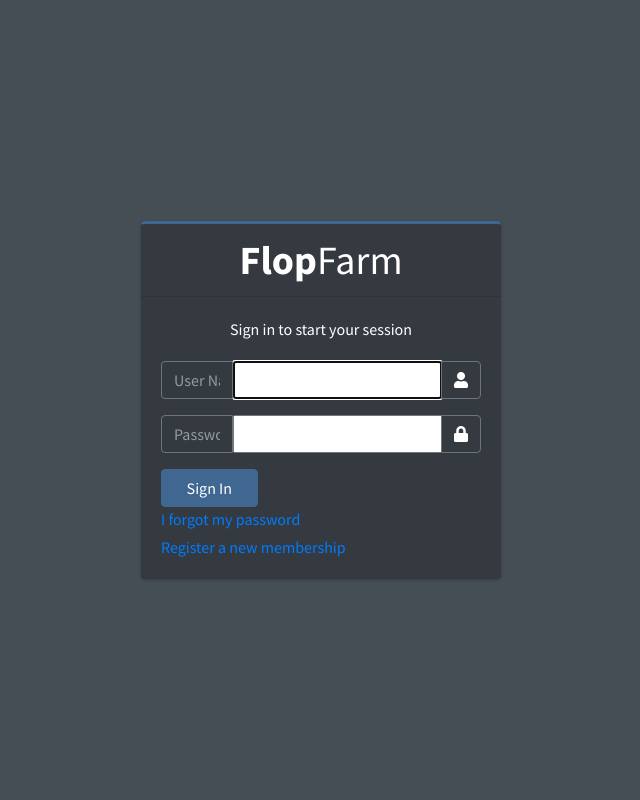
After one commit to FlopFarm/FlopFarmDjango, a Django app: page /accounts/login/ in a window 1280 px wide. The commit adds this page. Shown: the whole page, without its empty margins (319-959 px from the left). Run offline with Django 3.2, Linux system fonts and the light colour scheme; some libraries are stand-ins or nearby versions.

Commit message:
add user system

```diff
--- a/flopfarm/flopfarm/settings.py
+++ b/flopfarm/flopfarm/settings.py
@@ -52,10 +52,12 @@ MIDDLEWARE = [
 
 ROOT_URLCONF = 'flopfarm.urls'
 
+import os # needed by code below
+
 TEMPLATES = [
     {
         'BACKEND': 'django.template.backends.django.DjangoTemplates',
-        'DIRS': [],
+        'DIRS': [os.path.join(BASE_DIR, 'templates')],
         'APP_DIRS': True,
         'OPTIONS': {
             'context_processors': [
@@ -100,6 +102,8 @@ AUTH_PASSWORD_VALIDATORS = [
     },
 ]
 
+# Redirect to home URL after login (Default redirects to /accounts/profile/)
+LOGIN_REDIRECT_URL = '/'
 
 # Internationalization
 # https://docs.djangoproject.com/en/3.2/topics/i18n/
--- a/flopfarm/flopfarm/urls.py
+++ b/flopfarm/flopfarm/urls.py
@@ -1,7 +1,7 @@
 '''
 Author: your name
 Date: 2021-04-29 21:23:40
-LastEditTime: 2021-04-29 21:32:35
+LastEditTime: 2021-05-02 15:57:15
 LastEditors: Please set LastEditors
 Description: In User Settings Edit
 FilePath: /FlopFarmAdminLTE/flopfarm/flopfarm/urls.py
@@ -47,3 +47,9 @@ from django.conf import settings
 from django.conf.urls.static import static
 
 urlpatterns += static(settings.STATIC_URL, document_root=settings.STATIC_ROOT)
+
+#Add Django site authentication urls (for login, logout, password management)
+
+urlpatterns += [
+    path('accounts/', include('django.contrib.auth.urls')),
+]
--- a/flopfarm/flopfarm_admin/templates/market.html
+++ b/flopfarm/flopfarm_admin/templates/market.html
@@ -145,7 +145,6 @@ FlopFarm | Market
                 <script>
                   $(document).ready(function(){
                     $("#ExpT{{ ins.id }}").change(function(){
-                      console.log("Change!");
                       t = $("#ExpT{{ ins.id }}").val();
                       pay = {{ ins.hourly_price }} * t;
                       pay = pay.toString();
--- a/flopfarm/flopfarm_admin/urls.py
+++ b/flopfarm/flopfarm_admin/urls.py
@@ -1,7 +1,7 @@
 '''
 Author: your name
 Date: 2021-04-29 21:33:43
-LastEditTime: 2021-05-01 23:33:31
+LastEditTime: 2021-05-02 15:57:41
 LastEditors: Please set LastEditors
 Description: In User Settings Edit
 FilePath: /FlopFarmAdminLTE/flopfarm/flopfarm_admin/urls.py
@@ -11,7 +11,6 @@ from django.urls import path
 from . import views
 
 urlpatterns = [
-    path('', views.login, name='login'),
-    path('dashboard/', views.dashboard, name = 'dashboard'),
+    path('', views.dashboard, name='dashboard'),
     path('market/', views.market, name = 'market')
 ]
--- /dev/null
+++ b/flopfarm/templates/registration/login.html
@@ -0,0 +1,107 @@
+<!--
+ * @Author: your name
+ * @Date: 2021-04-11 09:05:16
+ * @LastEditTime: 2021-05-02 15:47:45
+ * @LastEditors: Please set LastEditors
+ * @Description: In User Settings Edit
+ * @FilePath: /Group Project/FlopFarm/pages/FlopFarm/login.html
+-->
+<!DOCTYPE html>
+<html lang="en">
+<head>
+  <meta charset="utf-8">
+  <meta name="viewport" content="width=device-width, initial-scale=1">
+  <title>FlopFarm | Log in</title>
+
+  {% load static %}
+  <!-- Google Font: Source Sans Pro -->
+  <link rel="stylesheet" href="https://fonts.googleapis.com/css?family=Source+Sans+Pro:300,400,400i,700&display=fallback">
+  <!-- Font Awesome -->
+  <link rel="stylesheet" href="{% static 'plugins/fontawesome-free/css/all.min.css' %}">
+  <!-- icheck bootstrap -->
+  <link rel="stylesheet" href="{% static 'plugins/icheck-bootstrap/icheck-bootstrap.min.css' %}">
+  <!-- Theme style -->
+  <link rel="stylesheet" href="{% static 'dist/css/adminlte.min.css' %}">
+</head>
+
+<body class="hold-transition login-page dark-mode">
+<div class="login-box">
+  <!-- /.login-logo -->
+  <div class="card card-outline card-primary">
+    <div class="card-header text-center">
+      <a href="{% url 'dashboard' %}" class="h1"><b>Flop</b>Farm</a>
+    </div>
+    <div class="card-body">
+      <p class="login-box-msg">Sign in to start your session</p>
+
+      {% if form.errors %}
+      <p class="login-box-msg">Your username and password didn't match. Please try again.</p>
+      {% endif %}
+
+      {% if next %}
+        {% if user.is_authenticated %}
+          <p>Your account doesn't have access to this page. To proceed,
+          please login with an account that has access.</p>
+        {% else %}
+          <p>Please login to see this page.</p>
+        {% endif %}
+      {% endif %}
+
+      <form action="{% url 'login' %}" method="post">
+        {% csrf_token %}
+        <div class="input-group mb-3">
+          <input type="text" class="form-control" placeholder="User Name">
+          {{ form.username }}
+          <div class="input-group-append">
+            <div class="input-group-text">
+              <span class="fas fa-user"></span>
+            </div>
+          </div>
+        </div>
+        <div class="input-group mb-3">
+          <input type="password" class="form-control" placeholder="Password">
+          {{ form.password }}
+          <div class="input-group-append">
+            <div class="input-group-text">
+              <span class="fas fa-lock"></span>
+            </div>
+          </div>
+        </div>
+        <div class="row">
+          <!-- <div class="col-8">
+            <div class="icheck-primary">
+              <input type="checkbox" id="remember">
+              <label for="remember">
+                Remember Me
+              </label>
+            </div>
+          </div> -->
+          <!-- /.col -->
+          <div class="col-4">
+            <button type="submit" class="btn btn-primary btn-block">Sign In</button>
+          </div>
+          <!-- /.col -->
+        </div>
+      </form>
+
+      <p class="mb-1">
+        <a href="forgot-password.html">I forgot my password</a>
+      </p>
+      <p class="mb-0">
+        <a href="register.html" class="text-center">Register a new membership</a>
+      </p>
+    </div>
+    <!-- /.card-body -->
+  </div>
+  <!-- /.card -->
+</div>
+<!-- /.login-box -->
+
+<!-- jQuery -->
+<script src="{% static 'plugins/jquery/jquery.min.js' %}"></script>
+<!-- Bootstrap 4 -->
+<script src="{% static 'plugins/bootstrap/js/bootstrap.bundle.min.js' %}"></script>
+<!-- AdminLTE App -->
+<script src="{% static 'dist/js/adminlte.min.js' %}"></script>
+</body>
+</html>
```
Also changed, not shown: flopfarm/templates/registration/logged_out.html (renamed from flopfarm/flopfarm_admin/templates/login.html, +5 -42 lines), flopfarm/db.sqlite3.
